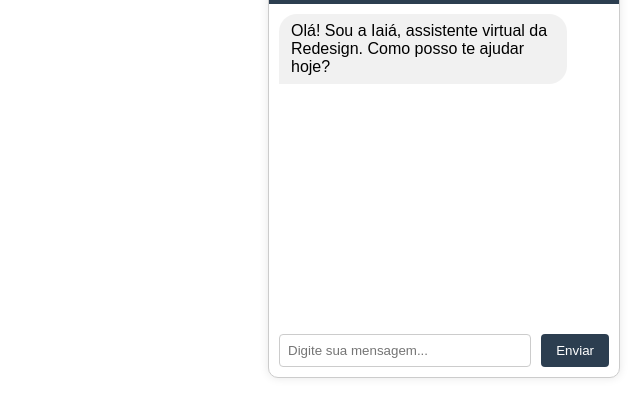
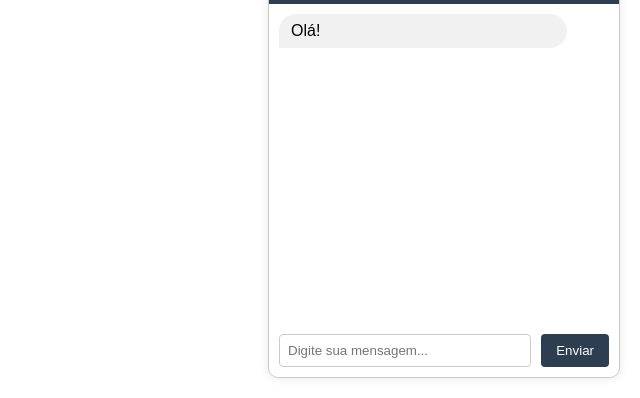
Before and after one commit to Aledev21/BotRe, a plain HTML site: page index.html in a window 1280 px wide. Shown: the part 402-800 px from the top of the page, without its empty margins (640-1280 px from the left). Drawn offline with Linux system fonts and the light colour scheme.

Commit message:
Simplify initial greeting message in chat

```diff
--- a/index.html
+++ b/index.html
@@ -122,7 +122,7 @@
 
         // Mensagem inicial
         setTimeout(() => {
-            addMessage('Olá! Sou a Iaiá, assistente virtual da Redesign. Como posso te ajudar hoje?', false);
+            addMessage('Olá!', false);
         }, 500);
     </script>
 </body>
```
